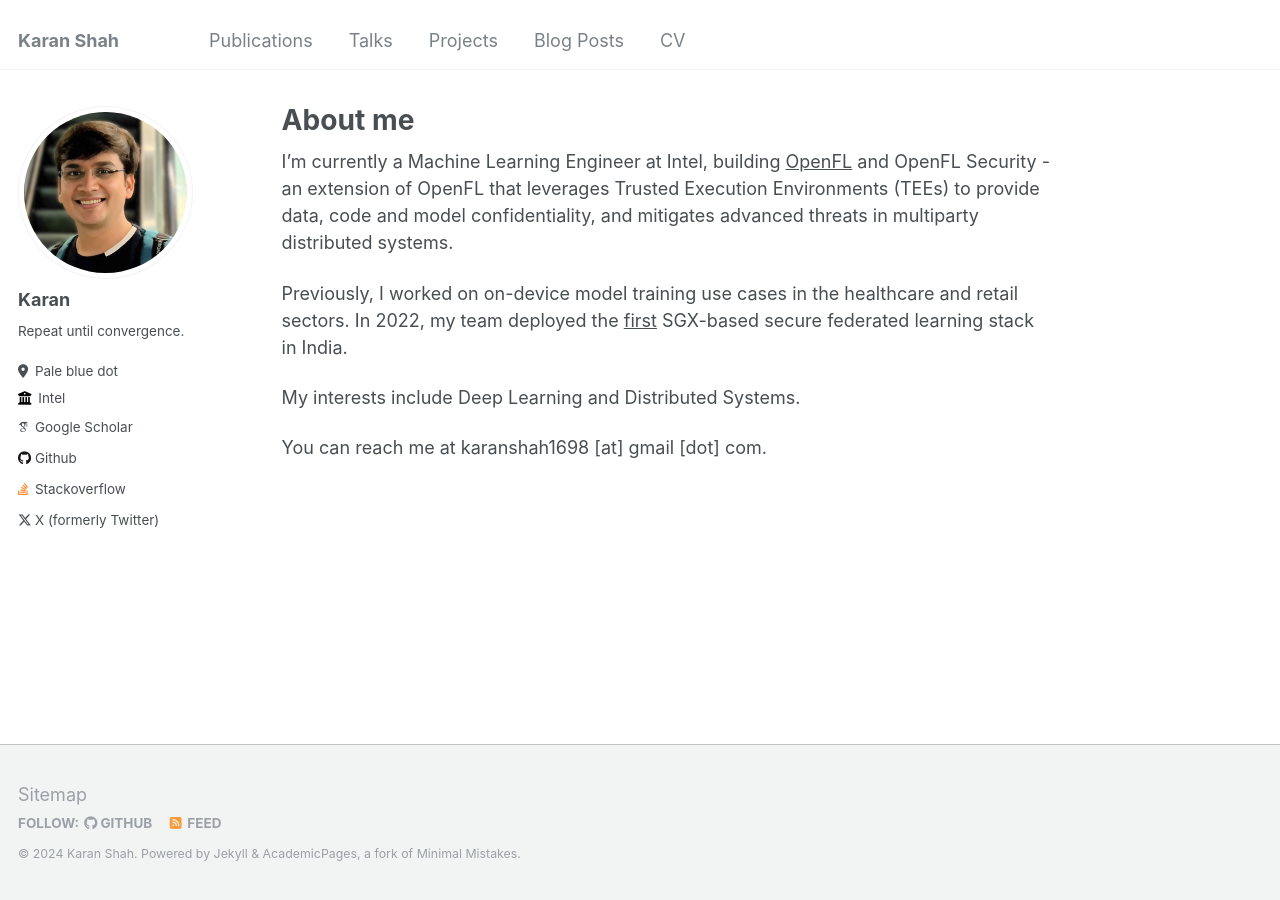
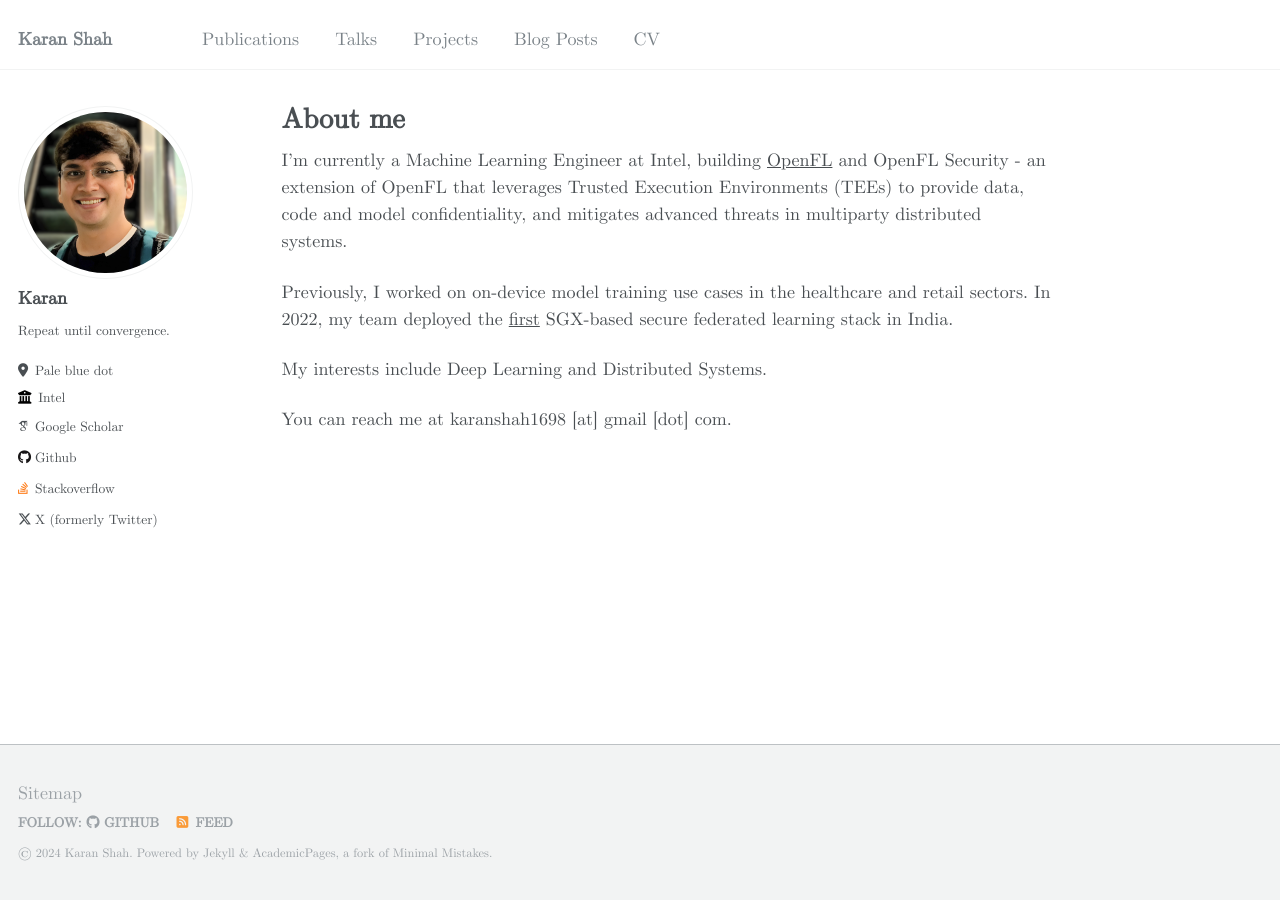
Before and after one commit to MasterSkepticista/MasterSkepticista.github.io, a Jekyll site: the page built from _pages/about.md, in a window 1280 px wide. Built offline with Jekyll 4.4.1, drawn with Linux system fonts in a browser that asks for light colours; some web fonts are replaced.

Commit message:
add font static; remove ipynb_checkpoints

```diff
--- a/_sass/_variables.scss
+++ b/_sass/_variables.scss
@@ -13,8 +13,8 @@ $paragraph-indent           : false; // true, false (default)
 $indent-var                 : 1.3em;
 
 /* system typefaces */
-$serif                      : "CMU Serif", Georgia, Times, serif;
-$sans-serif                 : "CMU Serif", -apple-system, ".SFNSText-Regular", "San Francisco", "Roboto", "Segoe UI", "Helvetica Neue", "Lucida Grande", Arial, sans-serif;
+$serif                      : "CMU Serif Roman", Georgia, Times, serif;
+$sans-serif                 : "CMU Serif Roman", -apple-system, ".SFNSText-Regular", "San Francisco", "Roboto", "Segoe UI", "Helvetica Neue", "Lucida Grande", Arial, sans-serif;
 $monospace                  : Monaco, Consolas, "Lucida Console", monospace;
 
 /* sans serif typefaces */
--- a/assets/css/main.scss
+++ b/assets/css/main.scss
@@ -39,3 +39,34 @@
 @import "vendor/font-awesome/brands";
 @import "vendor/magnific-popup/magnific-popup";
 @import "print";
+
+@font-face {
+  font-family: 'CMU Serif Roman';
+  font-style: normal;
+  font-weight: normal;
+  src: local('CMU Serif Roman'), url('../fonts/cmunrm.woff') format('woff');
+}
+
+
+@font-face {
+  font-family: 'CMU Serif Italic';
+  font-style: normal;
+  font-weight: normal;
+  src: local('CMU Serif Italic'), url('../fonts/cmunti.woff') format('woff');
+}
+
+
+@font-face {
+  font-family: 'CMU Serif Bold';
+  font-style: normal;
+  font-weight: normal;
+  src: local('CMU Serif Bold'), url('../fonts/cmunbx.woff') format('woff');
+}
+
+
+@font-face {
+  font-family: 'CMU Serif BoldItalic';
+  font-style: normal;
+  font-weight: normal;
+  src: local('CMU Serif BoldItalic'), url('../fonts/cmunbi.woff') format('woff');
+}
```
Also changed, not shown: assets/fonts/cmunbi.woff (added), assets/fonts/cmunbx.woff (added), assets/fonts/cmunrm.woff (added), assets/fonts/cmunti.woff (added), 1 other file.
